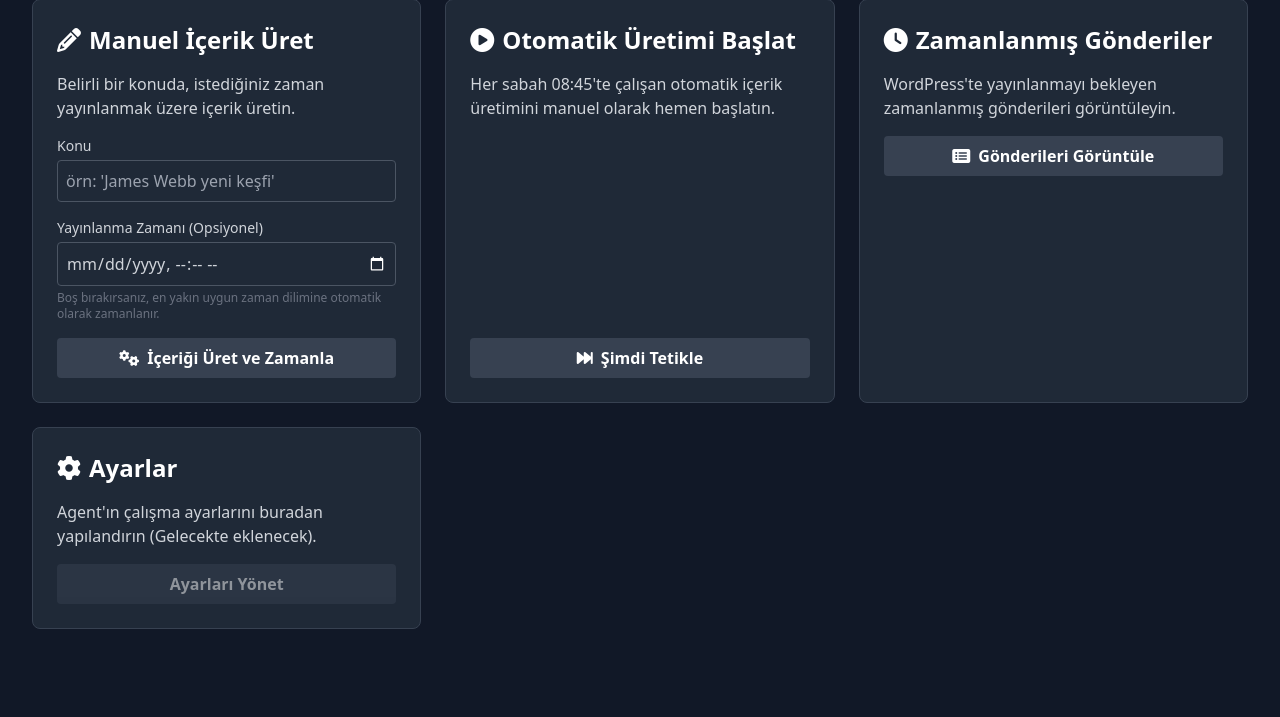
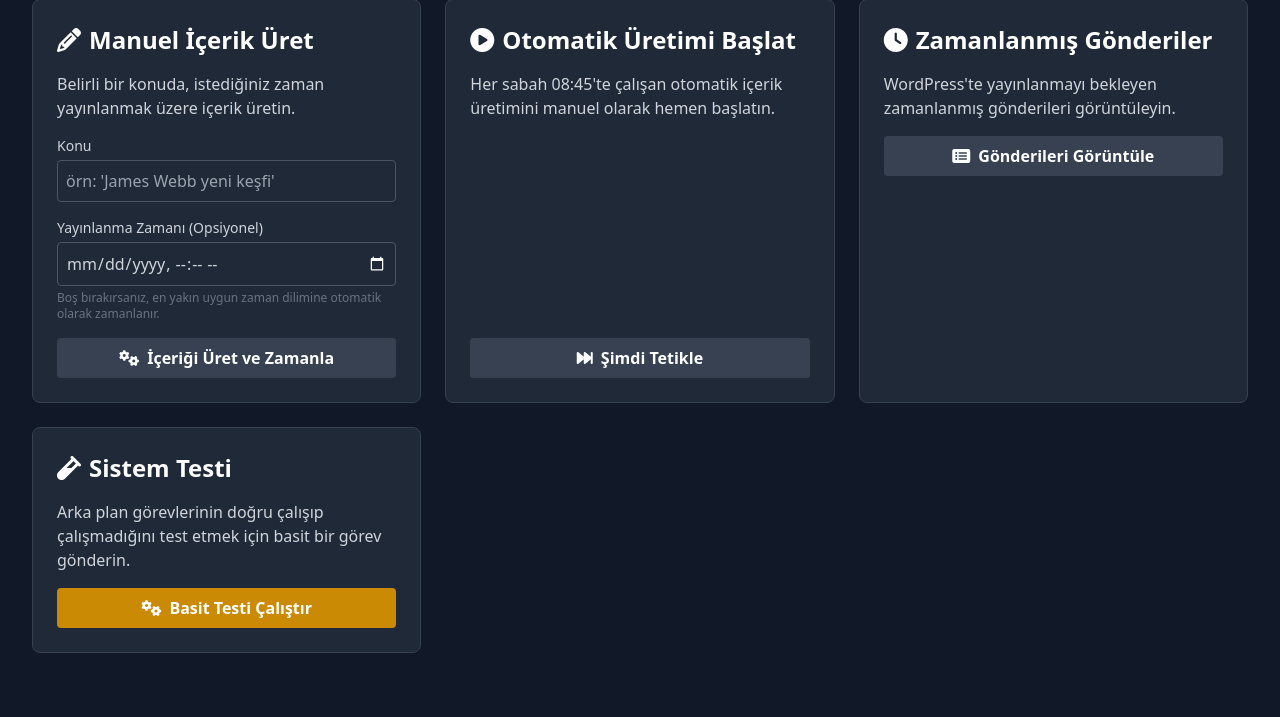
Before and after one commit to ozguradmin/uzay-agent, a Flask app: page / in a window 1280 px wide. Shown: the part 166-883 px from the top of the page. Before the commit the page ends 795 px from the top, so only its background shows below. Run offline with Flask 3, Linux system fonts and the light colour scheme; some libraries are stand-ins or nearby versions.

Commit message:
Chore: Basit arka plan testi ekle (hata ayÄ±klama)

```diff
--- a/main.py
+++ b/main.py
@@ -1111,6 +1111,29 @@ def trigger_daily_content_generation():
     logging.info("="*50)
 
 
+def simple_background_task():
+    """
+    Sadece log yazan ve bir dosya oluşturan en basit arka plan görevi.
+    Ağ bağlantısı veya karmaşık kütüphaneler kullanmaz.
+    """
+    logging.info("--- SIMPLE BACKGROUND TASK STARTED ---")
+    try:
+        with open("test.txt", "w") as f:
+            f.write(f"Hello from the background at {datetime.now()}")
+        logging.info("--- TEST.TXT DOSYASI BAŞARIYLA OLUŞTURULDU ---")
+    except Exception as e:
+        logging.error(f"--- SIMPLE BACKGROUND TASK HATA VERDİ: {e} ---")
+    logging.info("--- SIMPLE BACKGROUND TASK FINISHED ---")
+
+@app.route('/test-background', methods=['POST'])
+def test_background_endpoint():
+    """
+    Basit arka plan görevini test etmek için endpoint.
+    """
+    logging.info("Arka plan test isteği alındı. Basit görev zamanlayıcıya ekleniyor.")
+    scheduler.add_job(simple_background_task, 'date', run_date=datetime.now() + timedelta(seconds=2))
+    return jsonify({"status": "success", "message": "Basit test görevi arka plana eklendi. 5 saniye içinde logları kontrol edin."})
+
 # Zamanlayıcıyı KUR ve BAŞLAT (Gunicorn'un erişebileceği yer)
 # ----------------------------------------------------------------
 scheduler.add_job(trigger_daily_content_generation_with_context, 'cron', hour=8, minute=45)
--- a/templates/index.html
+++ b/templates/index.html
@@ -81,10 +81,10 @@
 
             <!-- Ayarlar -->
             <div class="card rounded-lg p-6">
-                <h2 class="text-2xl font-semibold text-white mb-4"><i class="fas fa-cog mr-2"></i>Ayarlar</h2>
-                <p class="mb-4">Agent'ın çalışma ayarlarını buradan yapılandırın (Gelecekte eklenecek).</p>
-                <button class="w-full btn text-white font-bold py-2 px-4 rounded opacity-50 cursor-not-allowed">
-                    Ayarları Yönet
+                <h2 class="text-2xl font-semibold text-white mb-4"><i class="fas fa-vial mr-2"></i>Sistem Testi</h2>
+                <p class="mb-4">Arka plan görevlerinin doğru çalışıp çalışmadığını test etmek için basit bir görev gönderin.</p>
+                <button id="run-simple-test" class="w-full btn bg-yellow-600 hover:bg-yellow-700 text-white font-bold py-2 px-4 rounded">
+                    <i class="fas fa-cogs mr-2"></i>Basit Testi Çalıştır
                 </button>
             </div>
 
@@ -160,6 +160,23 @@
                 responseArea.innerHTML = `<div class="card p-4 text-red-400"><p><strong>Hata:</strong> ${error.message}</p></div>`;
             }
         });
+
+        document.getElementById('run-simple-test').addEventListener('click', async function() {
+            const responseArea = document.getElementById('response-area');
+            responseArea.innerHTML = '<p class="text-center text-yellow-400">Basit test görevi gönderiliyor...</p>';
+
+            try {
+                const response = await fetch('/test-background', { method: 'POST' });
+                const result = await response.json();
+                if (response.ok) {
+                    responseArea.innerHTML = `<div class="card p-4 text-green-400"><p><strong>Test Başlatıldı!</strong> Basit arka plan görevi başarıyla sıraya eklendi. Lütfen 5 saniye içinde Render loglarını kontrol edin.</p></div>`;
+                } else {
+                    throw new Error(result.error || 'Bir hata oluştu.');
+                }
+            } catch (error) {
+                responseArea.innerHTML = `<div class="card p-4 text-red-400"><p><strong>Hata:</strong> ${error.message}</p></div>`;
+            }
+        });
     </script>
 </body>
 </html>
```
